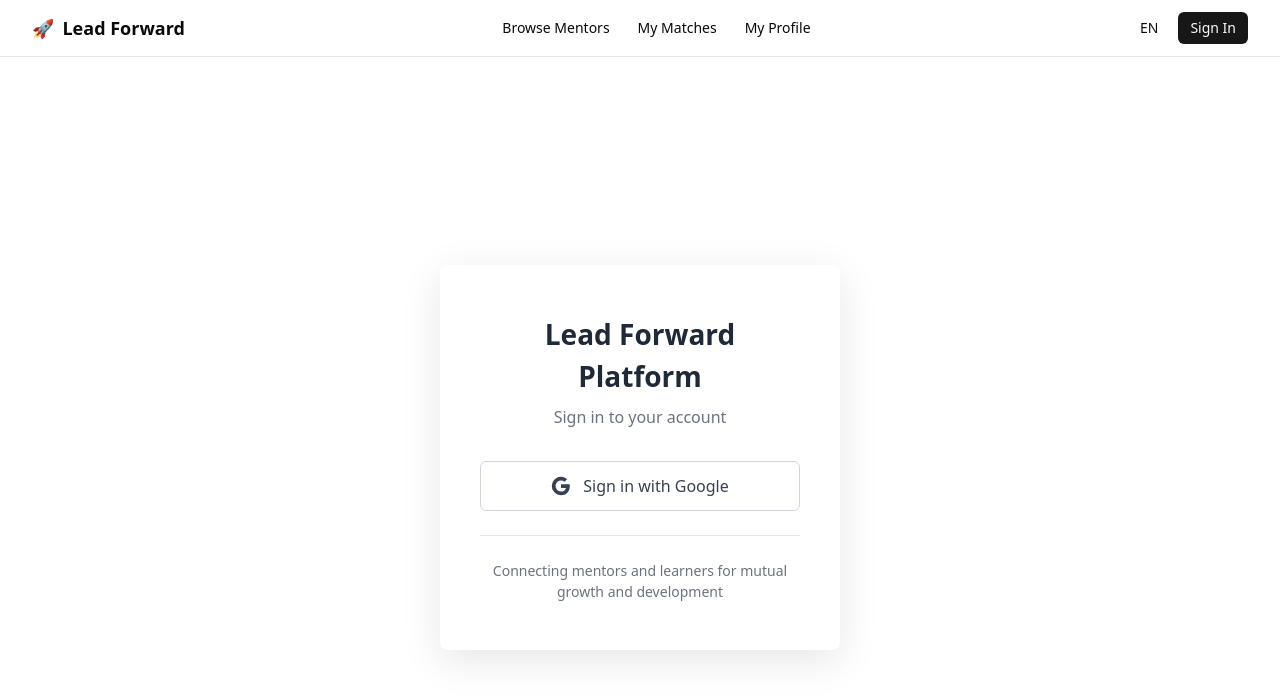
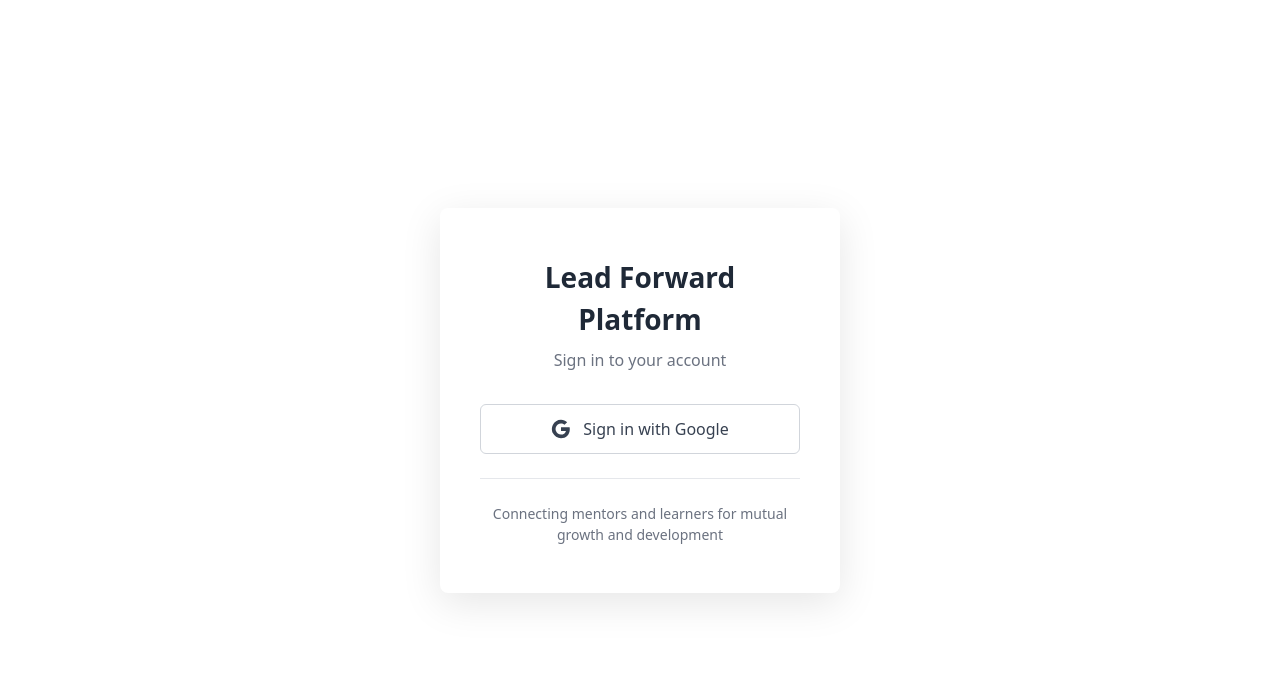
Before and after one commit to yzx396/ngo-platform, a React (Vite) app: page /login in a window 1280 px wide. Shown: the top 698 px of the page. Built offline with nearby package versions, Linux system fonts and the light colour scheme.

Commit message:
feat: Enhance routing and loading states with translations, improve ProtectedRoute loading message, and update LoginPage styles for better UX

```diff
--- a/src/react-app/App.tsx
+++ b/src/react-app/App.tsx
@@ -1,7 +1,7 @@
 // src/App.tsx
 
 import { Suspense, lazy } from 'react';
-import { BrowserRouter as Router, Routes, Route } from 'react-router-dom';
+import { BrowserRouter as Router, Routes, Route, useLocation } from 'react-router-dom';
 import { Toaster } from 'sonner';
 import { I18nextProvider, useTranslation } from 'react-i18next';
 import i18n from './i18n';
@@ -21,6 +21,19 @@
 const MatchesList = lazy(() => import('./pages/MatchesList').then(m => ({ default: m.MatchesList })));
 
 /**
+ * Loading fallback component for Suspense
+ * Displays translated loading message
+ */
+function LoadingFallback() {
+  const { t } = useTranslation();
+  return (
+    <div className="flex items-center justify-center min-h-screen">
+      {t('common.loading')}
+    </div>
+  );
+}
+
+/**
  * Main App component with routing
  * Implements navigation between key pages:
  * - Home/Dashboard
@@ -34,9 +47,26 @@
       <I18nextProvider i18n={i18n}>
         <AuthProvider>
           <Router>
+            <AppContent />
+          </Router>
+        </AuthProvider>
+      </I18nextProvider>
+    </ErrorBoundary>
+  );
+}
+
+/**
+ * Inner component that can use routing hooks
+ * Conditionally renders Navbar based on current route
+ */
+function AppContent() {
+  const location = useLocation();
+  const isAuthPage = location.pathname === '/login' || location.pathname === '/auth/google/callback';
+
+  return (
     <div className="min-h-screen bg-background">
-              <Navbar />
-              <Suspense fallback={<div className="flex items-center justify-center min-h-screen">Loading...</div>}>
+      {!isAuthPage && <Navbar />}
+      <Suspense fallback={<LoadingFallback />}>
         <Routes>
           {/* Public Routes */}
           <Route path="/login" element={<LoginPage />} />
@@ -73,10 +103,6 @@
       </Suspense>
       <Toaster />
     </div>
-          </Router>
-        </AuthProvider>
-      </I18nextProvider>
-    </ErrorBoundary>
   );
 }
 
--- a/src/react-app/components/ProtectedRoute.tsx
+++ b/src/react-app/components/ProtectedRoute.tsx
@@ -1,5 +1,6 @@
 import React from 'react';
 import { Navigate } from 'react-router-dom';
+import { useTranslation } from 'react-i18next';
 import { useAuth } from '../context/AuthContext';
 
 interface ProtectedRouteProps {
@@ -12,12 +13,13 @@
  */
 export function ProtectedRoute({ children }: ProtectedRouteProps) {
   const { isAuthenticated, isLoading } = useAuth();
+  const { t } = useTranslation();
 
   // Show loading while checking auth state
   if (isLoading) {
     return (
       <div style={{ textAlign: 'center', padding: '40px' }}>
-        <p>Loading...</p>
+        <p>{t('common.loading')}</p>
       </div>
     );
   }
--- a/src/react-app/i18n/locales/en/translation.json
+++ b/src/react-app/i18n/locales/en/translation.json
@@ -46,7 +46,11 @@
     "platformDescription": "Connecting mentors and learners for mutual growth and development",
     "loginError": "Sign in failed. Please try again.",
     "unauthorized": "Unauthorized access",
-    "sessionExpired": "Your session has expired. Please sign in again."
+    "sessionExpired": "Your session has expired. Please sign in again.",
+    "signingInTitle": "Signing in...",
+    "signingInMessage": "Please wait while we authenticate your account.",
+    "authenticationFailed": "Authentication Failed",
+    "backToLogin": "Back to Login"
   },
   "mentor": {
     "findYourMentor": "Find Your Mentor",
--- a/src/react-app/i18n/locales/zh-CN/translation.json
+++ b/src/react-app/i18n/locales/zh-CN/translation.json
@@ -47,7 +47,11 @@
     "platformDescription": "连接导师和咨询者，共同成长和学习",
     "loginError": "登录失败，请重试",
     "unauthorized": "未授权的访问",
-    "sessionExpired": "会话已过期，请重新登录"
+    "sessionExpired": "会话已过期，请重新登录",
+    "signingInTitle": "登录中...",
+    "signingInMessage": "请稍候，我们正在验证您的账户。",
+    "authenticationFailed": "身份验证失败",
+    "backToLogin": "返回登录"
   },
   "mentor": {
     "findYourMentor": "找到您的导师",
--- a/src/react-app/index.css
+++ b/src/react-app/index.css
@@ -39,6 +39,8 @@
   body {
     @apply bg-background text-foreground;
     font-family: system-ui, -apple-system, sans-serif;
+    margin: 0;
+    padding: 0;
   }
 }
 
--- a/src/react-app/pages/OAuthCallbackPage.tsx
+++ b/src/react-app/pages/OAuthCallbackPage.tsx
@@ -1,10 +1,12 @@
 import { useEffect, useRef, useState } from 'react';
 import { useNavigate } from 'react-router-dom';
+import { useTranslation } from 'react-i18next';
 import { useAuth } from '../context/AuthContext';
 
 export function OAuthCallbackPage() {
   const navigate = useNavigate();
   const { login } = useAuth();
+  const { t } = useTranslation();
   const [error, setError] = useState<string | null>(null);
   const hasHandledRef = useRef(false);
 
@@ -74,10 +76,10 @@
   if (error) {
     return (
       <div style={{ textAlign: 'center', padding: '40px' }}>
-        <h1>Authentication Failed</h1>
+        <h1>{t('auth.authenticationFailed')}</h1>
         <p>{error}</p>
         <button onClick={() => navigate('/login', { replace: true })}>
-          Back to Login
+          {t('auth.backToLogin')}
         </button>
       </div>
     );
@@ -85,8 +87,8 @@
 
   return (
     <div style={{ textAlign: 'center', padding: '40px' }}>
-      <h1>Signing in...</h1>
-      <p>Please wait while we authenticate your account.</p>
+      <h1>{t('auth.signingInTitle')}</h1>
+      <p>{t('auth.signingInMessage')}</p>
       <div style={{ marginTop: '20px' }}>
         <div style={{
           display: 'inline-block',
--- a/src/react-app/styles/LoginPage.css
+++ b/src/react-app/styles/LoginPage.css
@@ -3,8 +3,15 @@
   justify-content: center;
   align-items: center;
   min-height: 100vh;
+  height: 100vh;
   background-color: var(--color-background);
   padding: 16px;
+  overflow: hidden;
+  position: fixed;
+  top: 0;
+  left: 0;
+  right: 0;
+  bottom: 0;
 }
 
 .login-card {
@@ -14,6 +21,8 @@
   padding: 48px 40px;
   max-width: 400px;
   width: 100%;
+  max-height: 90vh;
+  overflow-y: auto;
 }
 
 .login-header {
```
Lines whose indentation alone changed are shown as unchanged.
